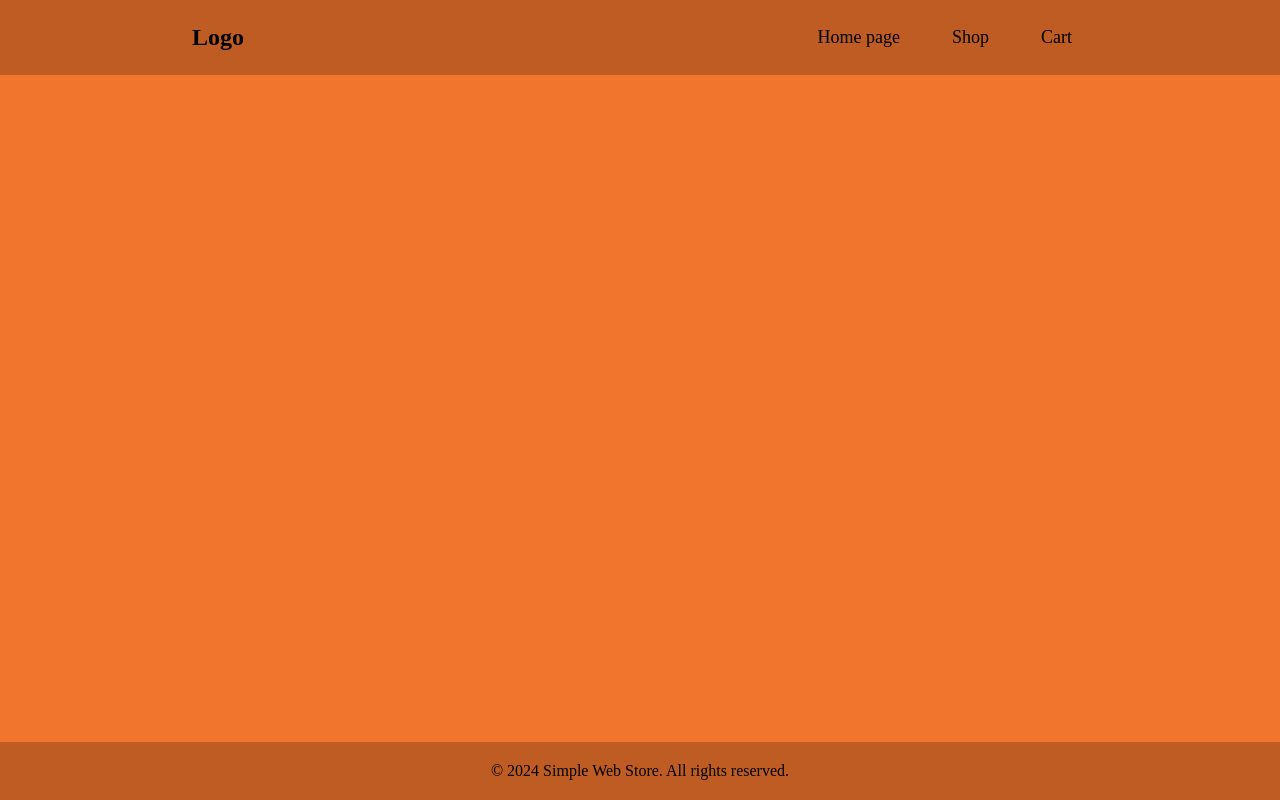
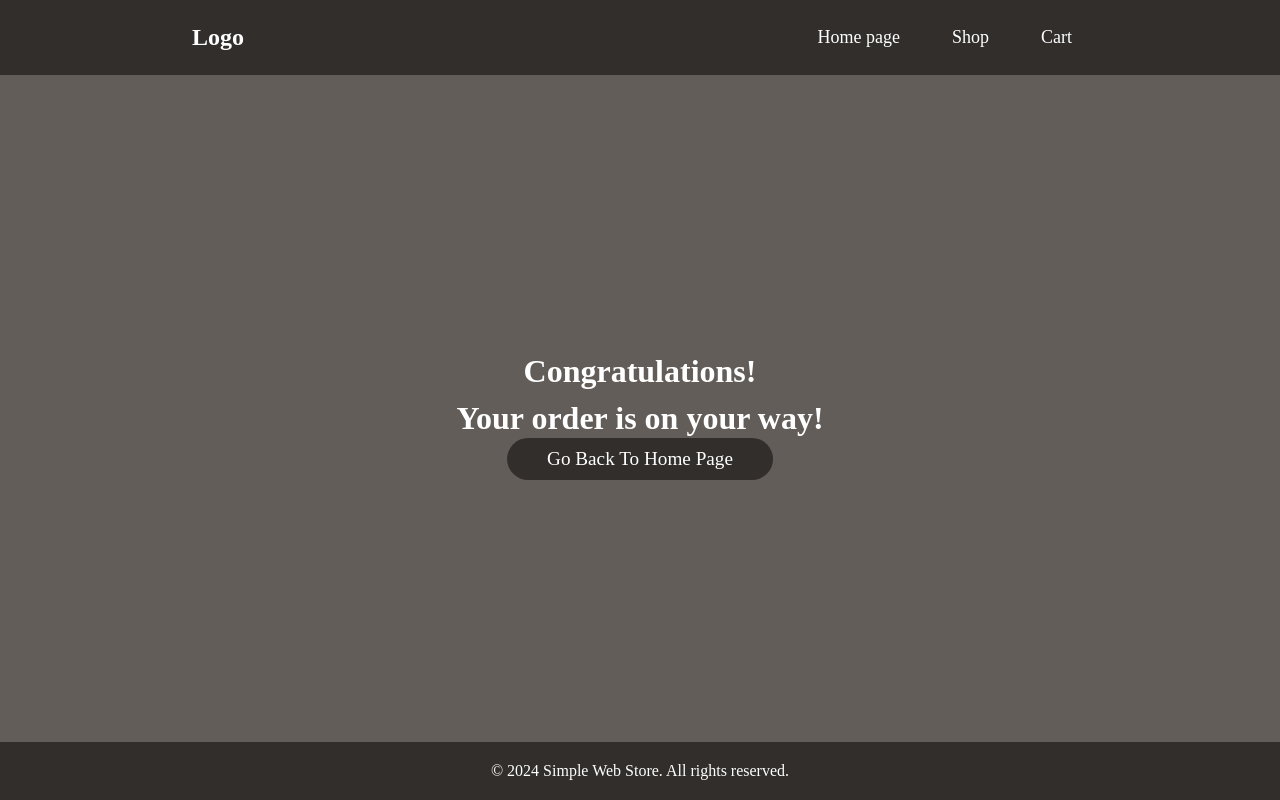
Before and after one commit to mnerva/veebipood, a website: page public/confirmation.html in a window 1280 px wide. Drawn offline with Linux system fonts and the light colour scheme.

Commit message:
confirmation page css

```diff
--- a/public/confirmation.html
+++ b/public/confirmation.html
@@ -1,11 +1,105 @@
 <!DOCTYPE html>
 <html lang="en">
+
 <head>
     <meta charset="UTF-8">
     <meta name="viewport" content="width=device-width, initial-scale=1.0">
     <title>Confirmation</title>
-    <link rel="stylesheet" href="style.css">
+    <style>
+        * {
+            margin: 0;
+            padding: 0;
+            box-sizing: border-box;
+        }
+
+        html {
+            background-color: #635D59;
+        }
+
+        .navigation {
+            position: fixed;
+            left: 0;
+            top: 0;
+            width: 100%;
+            background-color: #312E2C;
+            display: flex;
+            justify-content: space-between;
+            align-items: center;
+            padding: 1.5vw 15vw;
+        }
+
+        .logo a {
+            font-size: 24px;
+            font-weight: bold;
+            text-decoration: none;
+            color: white;
+        }
+
+        .nav-buttons {
+            display: flex;
+            gap: 20px;
+        }
+
+        .nav-buttons a {
+            text-decoration: none;
+            color: white;
+            font-size: 18px;
+            padding: 8px 16px;
+            transition: background-color 0.3s, color 0.3s;
+        }
+
+        .nav-buttons a:hover {
+            background-color: #635D59;
+            color: white;
+            border-radius: 4px;
+        }
+
+        .confirmation-text {
+            padding: 20px;
+            text-align: center;
+            position: fixed;
+            top: 50%;
+            left: 50%;
+            transform: translate(-50%, -50%);
+        }
+
+        .confirmation-text h1 {
+            color: white;
+            font-size: 32px;
+            margin-bottom: 10px;
+        }
+
+        .home-button {
+            background-color: #312E2C;
+            padding: 10px 20px;
+            border-radius: 25px;
+            text-align: center;
+            position: absolute;
+            bottom: max(40%);
+            left: 50%;
+            transform: translateX(-50%);
+        }
+
+        .home-button a {
+            text-decoration: none;
+            color: white;
+            font-size: 1.2em;
+            padding: 10px 20px;
+        }
+
+        footer {
+            position: fixed;
+            left: 0;
+            bottom: 0;
+            width: 100%;
+            background-color: #312E2C;
+            color: white;
+            text-align: center;
+            padding: 20px;
+        }
+    </style>
 </head>
+
 <body>
     <header>
         <div class="navigation">
@@ -19,15 +113,16 @@
             </div>
         </div>
     </header>
-    <main>
-        <nav>
-            <ul>
-                <li><a href="/">Go back to home page -> </a></li>
-            </ul>
-        </nav>
-    </main>
+    <div class="confirmation-text">
+        <h1>Congratulations!</h1>
+        <h1>Your order is on your way!</h1>
+    </div>
+    <div class="home-button">
+        <a href="/">Go Back To Home Page</a>
+    </div>
     <footer>
         <p>&copy; 2024 Simple Web Store. All rights reserved.</p>
     </footer>
 </body>
+
 </html>
--- a/public/style.css
+++ b/public/style.css
@@ -6,9 +6,6 @@
 
 html {
     background-color: #F2752E;
-    display: flex;
-    justify-content: center;
-    align-items: center;
 }
 
 .navigation {
```
Also changed, not shown: public/index.html (+2 -0 lines).
